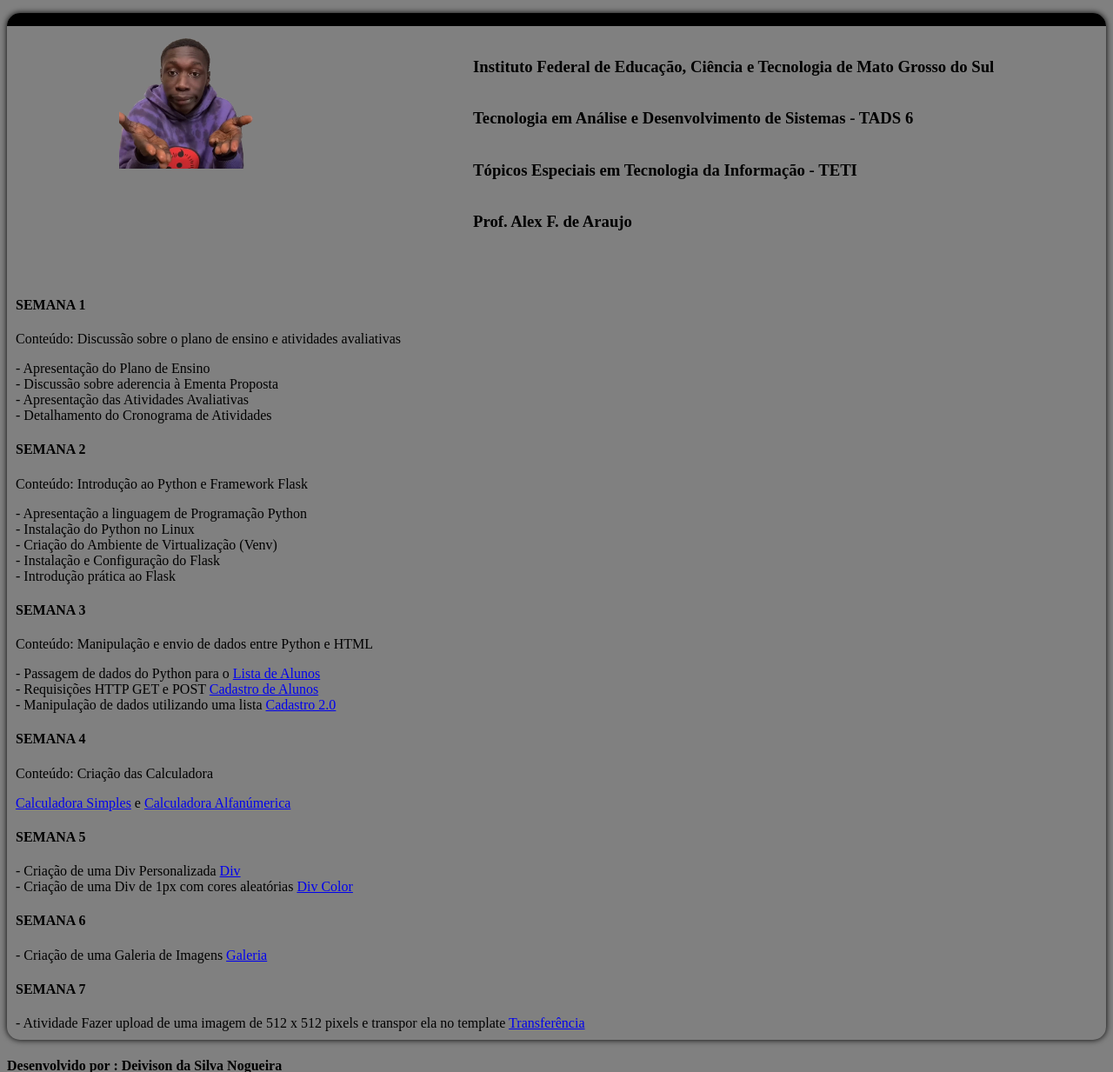
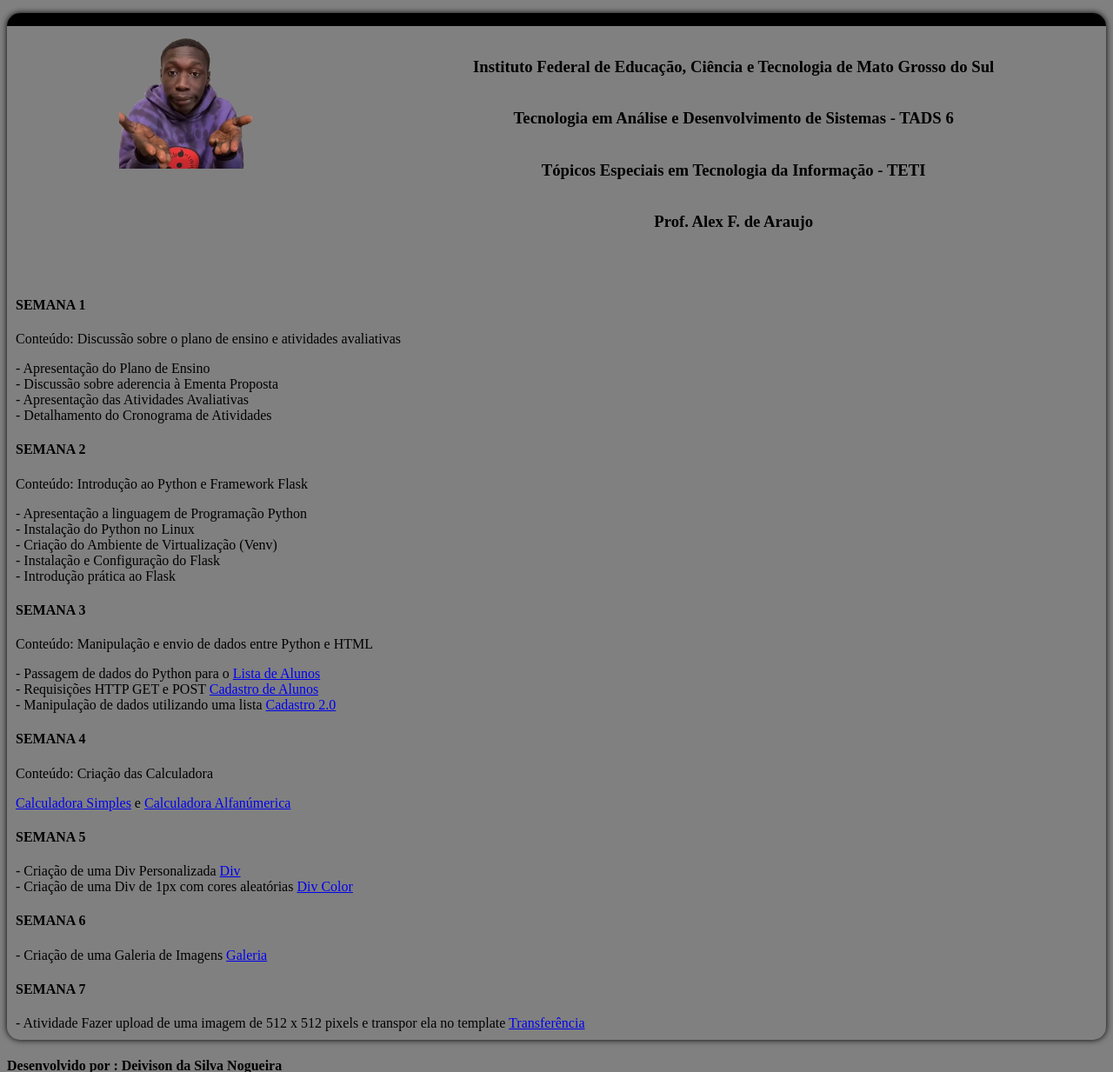
Before and after one commit to Deivisonnogueira01/py-flask, a Flask app: page / in a window 1280 px wide. Shown: the top 1233 px of the page at 87% size. Run offline with Flask 2, Linux system fonts and the light colour scheme.

Commit message:
update teti

```diff
--- a/static/css/teti_deivison.css
+++ b/static/css/teti_deivison.css
@@ -1,7 +1,10 @@
+body{
+    background-color: gray;
+}
 
 
-body{
-    background-color: gray;
+.container {
+    align-items: center;
 }
 
 main {
@@ -10,7 +13,10 @@ main {
     box-shadow: 0px 0px 7px #000;
     border-radius: 15px;
     border-top: 15px solid black;
+    border-radius: 15px solid black;
+    align-items: center;
 }
+
 header {
     display: flex;
     justify-content: space-around;
@@ -25,6 +31,7 @@ header {
     padding-top: 7px;
     padding-bottom: 7px;
     display: flex;
+    align-items: center;
     flex-direction: column;
     justify-content: space-between;
 }
--- a/templates/teti_deivison.html
+++ b/templates/teti_deivison.html
@@ -11,21 +11,25 @@
 <body>
 
     <main class="container">
+
         <header>
+
             <div class="logo">
                 <img src="../static/images/Khaby-Lame-PNG-Image.png">
             </div>
+
             <div class="teti-info">
                 <h3>Instituto Federal de Educação, Ciência e Tecnologia de Mato Grosso do Sul</h3>
                 <h3>Tecnologia em Análise e Desenvolvimento de Sistemas - TADS 6</h3>
                 <h3>Tópicos Especiais em Tecnologia da Informação - TETI</h3>
                 <h3> Prof. Alex F. de Araujo</h3>
+            </div>
 
-            </div>
         </header>
 
-        <div>
-            <div>
+        <div class="form">
+
+            <div class="semana-one">
                 <h2>
 
                     <h4 >SEMANA 1</h4>
@@ -40,7 +44,8 @@
                     </div>
                 </div>
             </div>
-            <div>
+
+            <div class="semana-two">
                 <h2>
                     <h4 face="Courier">SEMANA 2</h4>
                     <p>Conteúdo: Introdução ao Python e Framework Flask</p>
@@ -55,11 +60,13 @@
                     </div>
                 </div>
             </div>
-            <div>
+
+            <div class="semana-three">
                 <h2>
                     <h4 face="Courier">SEMANA 3</h4>
                     <p>Conteúdo: Manipulação e envio de dados entre Python e HTML</p>
                 </h2>
+
                 <div>
                     <div>
                         - Passagem de dados do Python para o <a href="/index" target="_blank">
@@ -69,23 +76,32 @@
                         - Manipulação de dados utilizando uma lista <a href="/list"
                             target="_blank">Cadastro 2.0 </a> <br>
                     </div>
+
                 </div>
+
             </div>
-            <div>
+
+            <div class="semana-four">
+
                 <h2>
                     <h4 face="Courier">SEMANA 4</h4>
                     <p>Conteúdo: Criação das  Calculadora</p>
                 </h2>
+
                 <div>
+
                     <div>
                         <a href="/calculator" target="_blank">Calculadora Simples</a> e
                         <a href="/alfa-calc" target="_blank">Calculadora Alfanúmerica</a>
                     </div>
+
                 </div>
+
             </div>
 
 
-            <div>
+            <div class="semana-five">
+
                  <h2>
                     <h4 face="Courier">SEMANA 5</h4>
                  -   Criação de uma Div Personalizada <a href="div" target="_blank"> Div </a> <br>
@@ -93,22 +109,20 @@
                  -   Criação de uma Div de 1px com cores aleatórias <a href="div_colored" target="_blank">  Div Color</a>
                  </h2>
 
-                   <div>
-                      <a>
-
-                      </a>
-                   </div>
             </div>
 
-                   <div class="">
+            <div class="semana-six">
+
                 <h2>
                     <h4> SEMANA 6</h4>
 
                     - Criação de uma Galeria de Imagens <a href="galeria" target="_blank"> Galeria </a> <br>
                 </h2>
+
             </div>
 
-                    <div class="">
+
+            <div class="semana-seven">
                     <h2>
                         <h4> SEMANA 7</h4>
 
@@ -118,11 +132,15 @@
             </div>
 
         </div>
+
     </main>
 
-   <div>
+   <div class="dev">
+
      <h4> Desenvolvido por : Deivison da Silva Nogueira </h4>
+
    </div>
+
 </body>
 
 </html>
```
Also changed, not shown: static/css/cadastro.css (+37 -9 lines), templates/cadastro.html (+5 -5 lines). Lines whose indentation alone changed are shown as unchanged.
